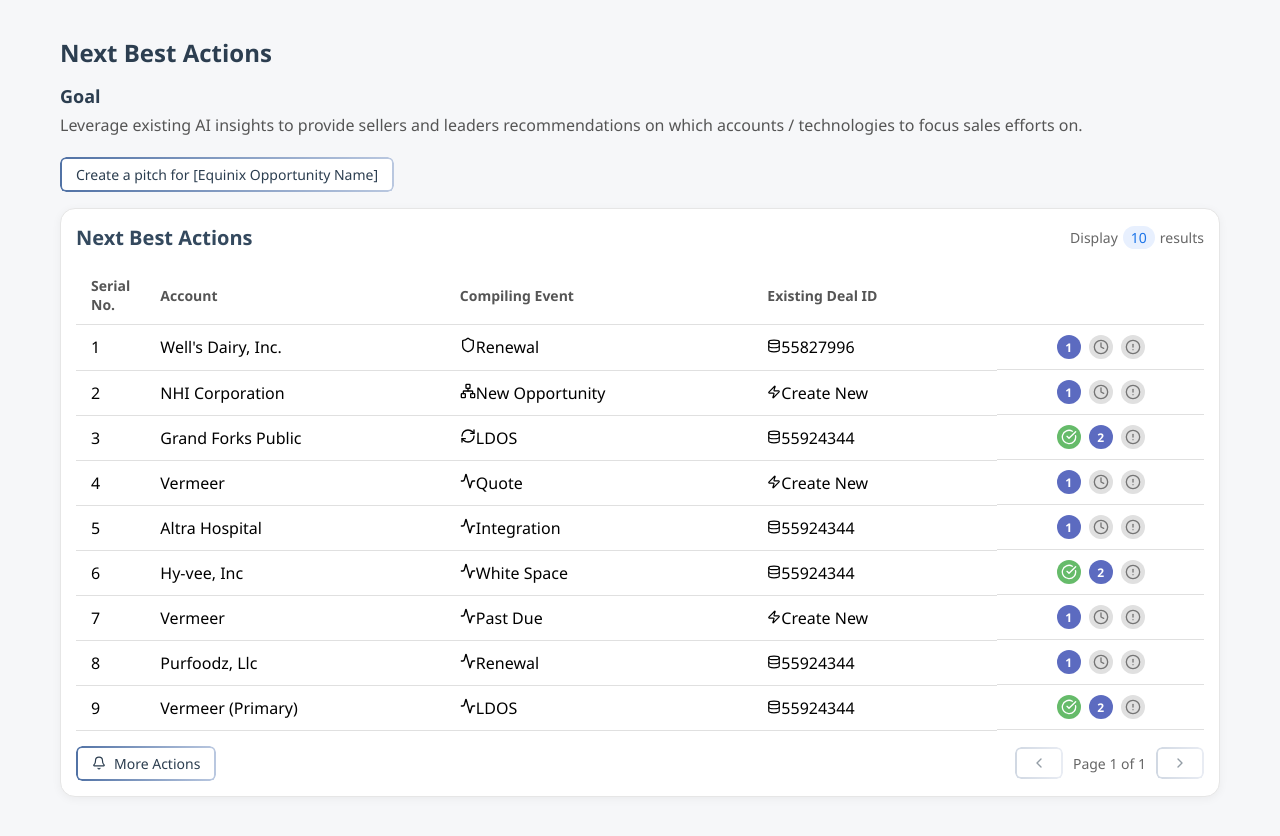
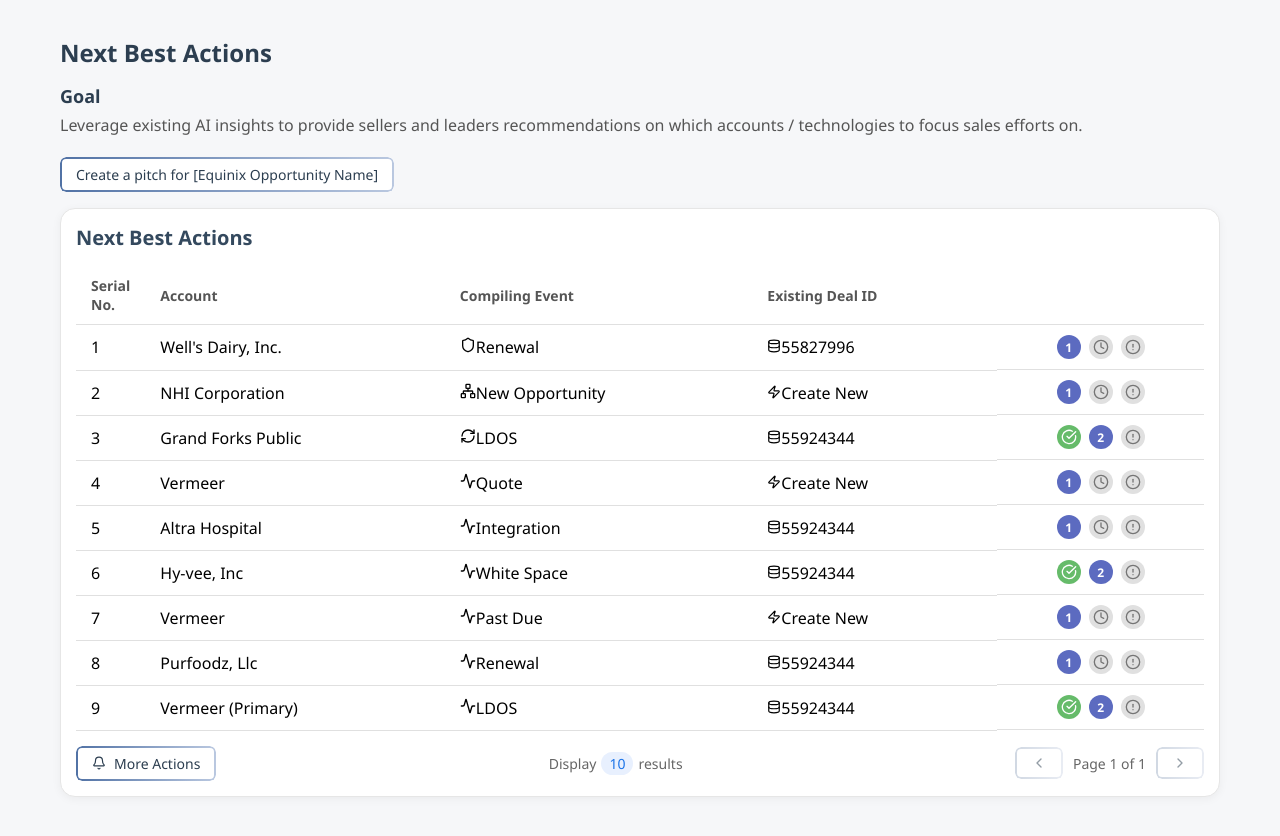
Before and after one commit to AnirudhSharma-dev/Beacon-UI, a React (Vite) app: page / in a window 1280 px wide. Built offline with nearby package versions, Linux system fonts and the light colour scheme.

Commit message:
added new pagination

```diff
--- a/src/components/mainTable.tsx
+++ b/src/components/mainTable.tsx
@@ -29,11 +29,6 @@
     <div className="table-container">
       <div className="table-header">
         <h2>Next Best Actions</h2>
-        <div className="display-count">
-          <span>Display</span>
-          <span className="count-badge">{itemsPerPage}</span>
-          <span>results</span>
-        </div>
       </div>
       <table className="data-table">
         <thead>
@@ -65,9 +60,6 @@
                   <div className="deal-id-display">
                     <Zap size={14} className="icon-left" />
                     <span>Create New</span>
-                    {/* <StyledButton variant="secondary" className="create-new-button">
-                      Create New
-                    </StyledButton> */}
                   </div>
                 ) : (
                   <div className="deal-id-display">
@@ -110,6 +102,11 @@
           <Bell size={14} style={{ marginRight: '8px' }} />
           More Actions
         </StyledButton>
+        <div className="display-count">
+          <span>Display</span>
+          <span className="count-badge">{itemsPerPage}</span>
+          <span>results</span>
+        </div>
         <div className="pagination-controls">
           <StyledButton
             variant="secondary"
```
